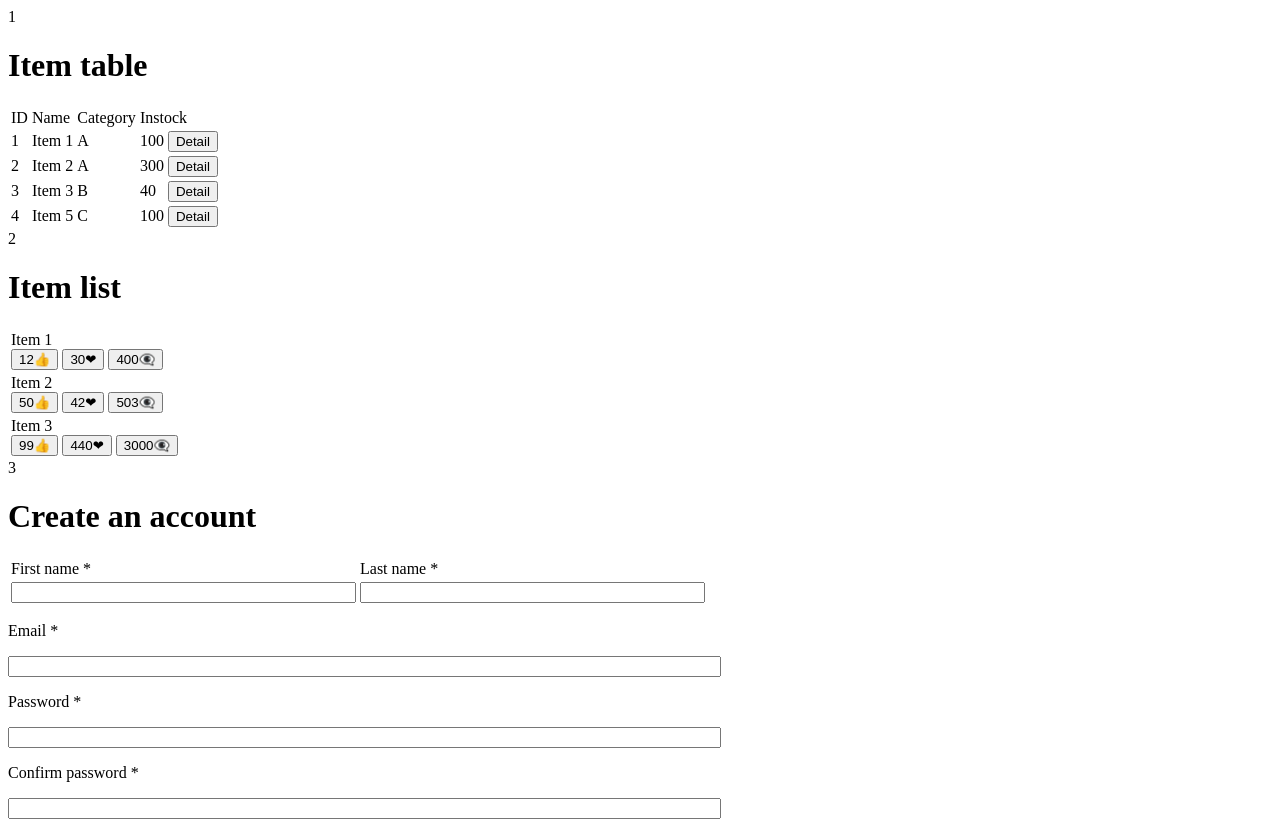
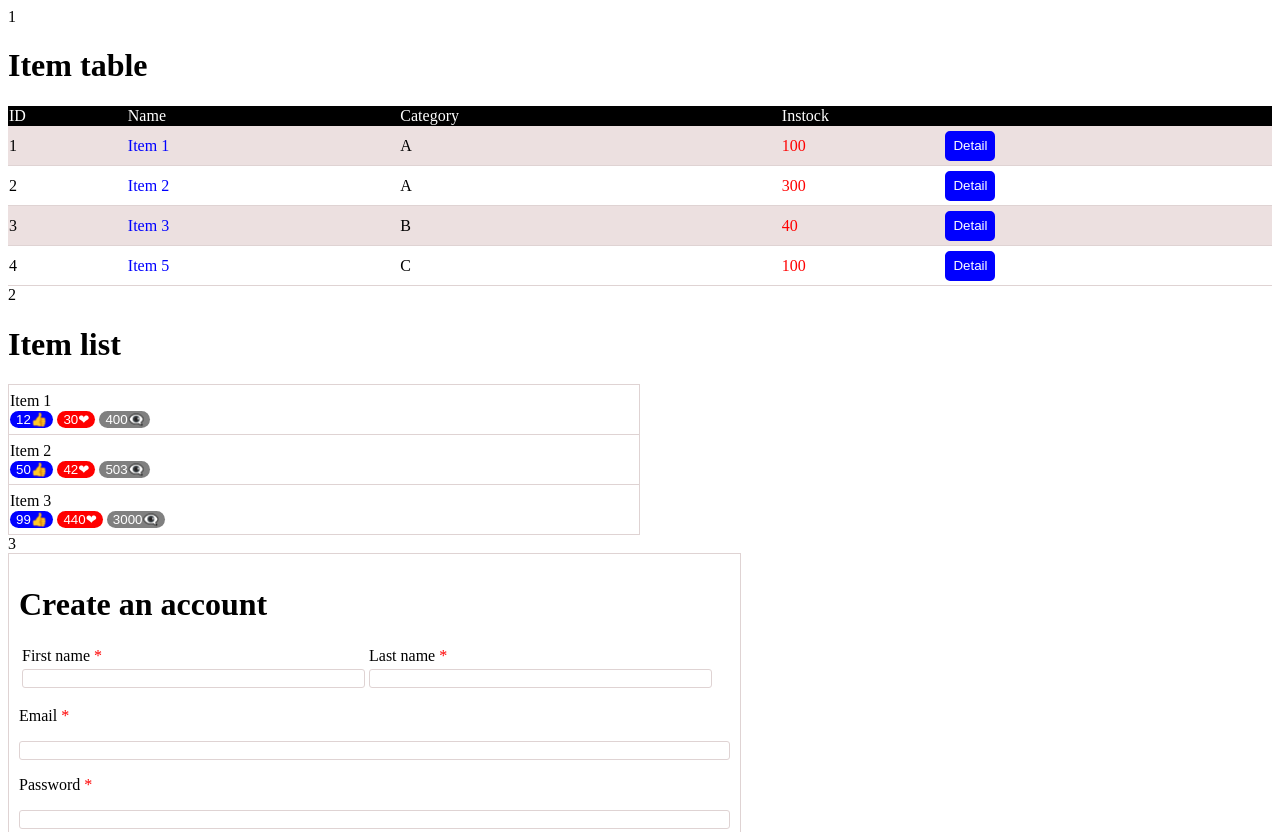
Before and after one commit to ANHHOAI2739/C4E137, a plain HTML site: page BT Lesson 2/BT lesson 2.html in a window 1280 px wide. Shown: the top 832 px of the page. Drawn offline with Linux system fonts and the light colour scheme.

Commit message:
bai tap 2

```diff
--- a/lesson2/BT lesson 2.html
+++ b/BT Lesson 2/BT lesson 2.html
@@ -4,7 +4,7 @@
     <meta charset="UTF-8">
     <meta http-equiv="X-UA-Compatible" content="IE=edge">
     <meta name="viewport" content="width=device-width, initial-scale=1.0">
-    <link rel="stylesheet" href="/bt2.css">
+    <link rel="stylesheet" href="bt2.css">
     <title>Document</title>
 </head>
 <body>
--- /dev/null
+++ b/BT Lesson 2/bt2.css
@@ -0,0 +1,101 @@
+#table-1{
+    width: 100%;
+    border-collapse: collapse;
+    border-bottom: 1px solid  rgb(223, 211, 211);
+}
+#ID-1 {
+    background-color: black;
+    color: white;
+}
+.tr3 {
+    border-bottom: 1px solid rgb(223, 211, 211);
+    height: 40px;;
+}
+.tr5 {
+    border-bottom: 1px solid rgb(223, 211, 211);
+    height: 40px;
+}
+.gray-row{
+    background-color: rgb(236, 224, 224);
+    height: 40px;
+    border-bottom: 1px solid rgb(223, 211, 211);
+}
+#register {
+    background-color:blue;
+    color: white;
+    border-radius: 5px;
+    border-color: blue;
+    border-style: solid;
+    height: 35px;
+
+}
+.item{
+    color: blue;
+}
+.instock{
+    color: red;
+}
+.detail{
+    background-color:blue;
+    color: white;
+    border-radius: 5px;
+    border-color: blue;
+    border-style: solid;
+    height: 30px;
+    width: max-content;
+}
+
+
+.table-2{
+    border: 1px solid rgb(223, 211, 211);
+    border-collapse: collapse;
+    border-radius: 5px;
+    width: 50%;
+}
+.tr-1 {
+    border-bottom: 1px solid rgb(223, 211, 211);
+    height: 50px;
+}
+.tr-2 {
+    border-bottom: 1px solid rgb(223, 211, 211);
+    height: 50px;
+}
+.tr-3 {
+    border-bottom: 1px solid rgb(223, 211, 211);
+    height: 50px;
+}
+.like{
+    background-color:blue;
+    border-radius: 20px;
+    border: 0px;
+    height: max-content;
+    color: white;
+}
+.heart {
+    background-color:red;
+    border-radius: 20px;
+    border: 0px;
+    height: max-content;
+    color: white;
+}
+.view {
+    background-color:gray;
+    border-radius: 20px;
+    border: 0px;
+    height: max-content;
+    color: white;
+}
+
+
+#my-box {
+    border: 1px solid rgb(223, 211, 211);
+    width: max-content;
+    padding: 10px;
+}
+.span-1 {
+    color: red
+}
+.text-input {
+    border:1px solid rgb(223, 211, 211);
+    border-radius: 3px;
+}
```
Also changed, not shown: BT.html (deleted, +0 -101 lines).
